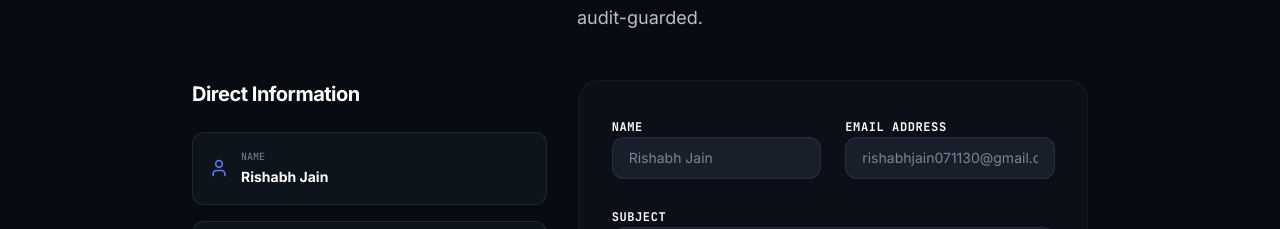
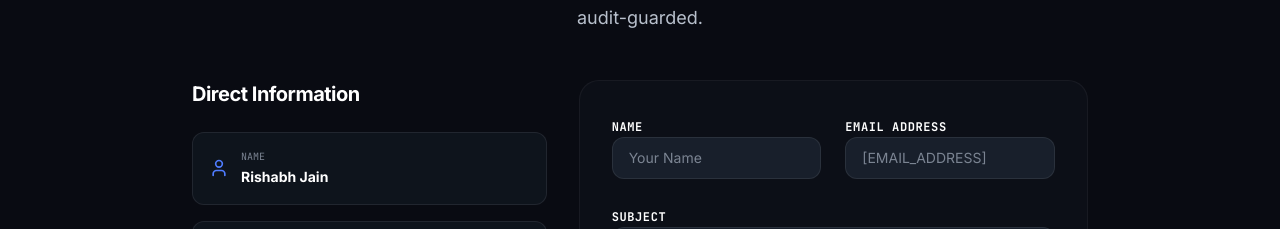
Before and after one commit to rishabhjain071130-glitch/rishabh-jain, a Next.js app: page / in a window 1280 px wide. Shown: the part 10000-10229 px from the top of the page. Built offline with nearby package versions, Linux system fonts and the light colour scheme; no server answers.

Commit message:
feat: update contact form

```diff
--- a/components/contact/ContactForm.tsx
+++ b/components/contact/ContactForm.tsx
@@ -247,12 +247,11 @@ export const ContactForm: React.FC = () => {
                     onBlur={handleBlur}
                     aria-invalid={!!errors.name}
                     aria-describedby={errors.name ? "name-error" : undefined}
-                    className={`w-full bg-card border rounded-md px-4 py-2.5 text-sm text-white placeholder:text-text-muted outline-none transition-colors ${
-                      errors.name && touched.name
+                    className={`w-full bg-card border rounded-md px-4 py-2.5 text-sm text-white placeholder:text-text-muted outline-none transition-colors ${errors.name && touched.name
                         ? "border-error focus:border-error"
                         : "border-border-subtle focus:border-brand-blue"
-                    }`}
-                    placeholder="Rishabh Jain"
+                      }`}
+                    placeholder="Your Name"
                   />
                   {errors.name && touched.name && (
                     <p id="name-error" className="text-[10px] text-error font-mono">
@@ -275,12 +274,11 @@ export const ContactForm: React.FC = () => {
                     onBlur={handleBlur}
                     aria-invalid={!!errors.email}
                     aria-describedby={errors.email ? "email-error" : undefined}
-                    className={`w-full bg-card border rounded-md px-4 py-2.5 text-sm text-white placeholder:text-text-muted outline-none transition-colors ${
-                      errors.email && touched.email
+                    className={`w-full bg-card border rounded-md px-4 py-2.5 text-sm text-white placeholder:text-text-muted outline-none transition-colors ${errors.email && touched.email
                         ? "border-error focus:border-error"
                         : "border-border-subtle focus:border-brand-blue"
-                    }`}
-                    placeholder="rishabhjain071130@gmail.com"
+                      }`}
+                    placeholder="[EMAIL_ADDRESS]"
                   />
                   {errors.email && touched.email && (
                     <p id="email-error" className="text-[10px] text-error font-mono">
@@ -304,11 +302,10 @@ export const ContactForm: React.FC = () => {
                   onBlur={handleBlur}
                   aria-invalid={!!errors.subject}
                   aria-describedby={errors.subject ? "subject-error" : undefined}
-                  className={`w-full bg-card border rounded-md px-4 py-2.5 text-sm text-white placeholder:text-text-muted outline-none transition-colors ${
-                    errors.subject && touched.subject
+                  className={`w-full bg-card border rounded-md px-4 py-2.5 text-sm text-white placeholder:text-text-muted outline-none transition-colors ${errors.subject && touched.subject
                       ? "border-error focus:border-error"
                       : "border-border-subtle focus:border-brand-blue"
-                  }`}
+                    }`}
                   placeholder="Collaboration Opportunity"
                 />
                 {errors.subject && touched.subject && (
@@ -332,11 +329,10 @@ export const ContactForm: React.FC = () => {
                   onBlur={handleBlur}
                   aria-invalid={!!errors.message}
                   aria-describedby={errors.message ? "message-error" : undefined}
-                  className={`w-full bg-card border rounded-md px-4 py-2.5 text-sm text-white placeholder:text-text-muted outline-none transition-colors resize-y min-h-[120px] ${
-                    errors.message && touched.message
+                  className={`w-full bg-card border rounded-md px-4 py-2.5 text-sm text-white placeholder:text-text-muted outline-none transition-colors resize-y min-h-[120px] ${errors.message && touched.message
                       ? "border-error focus:border-error"
                       : "border-border-subtle focus:border-brand-blue"
-                  }`}
+                    }`}
                   placeholder="Hi Rishabh, I reviewed your portfolio. Let's discuss an internship position..."
                 />
                 {errors.message && touched.message && (
```
